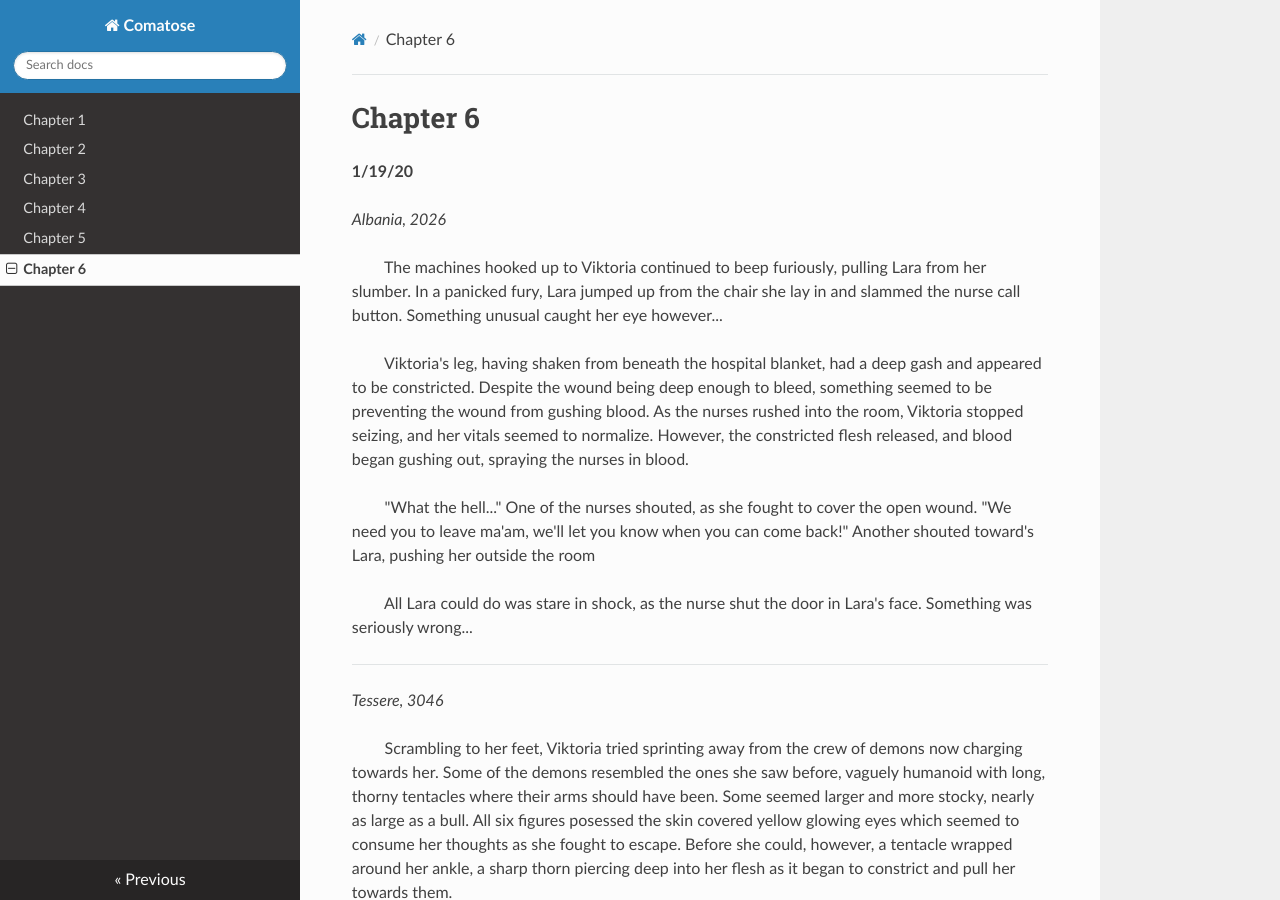
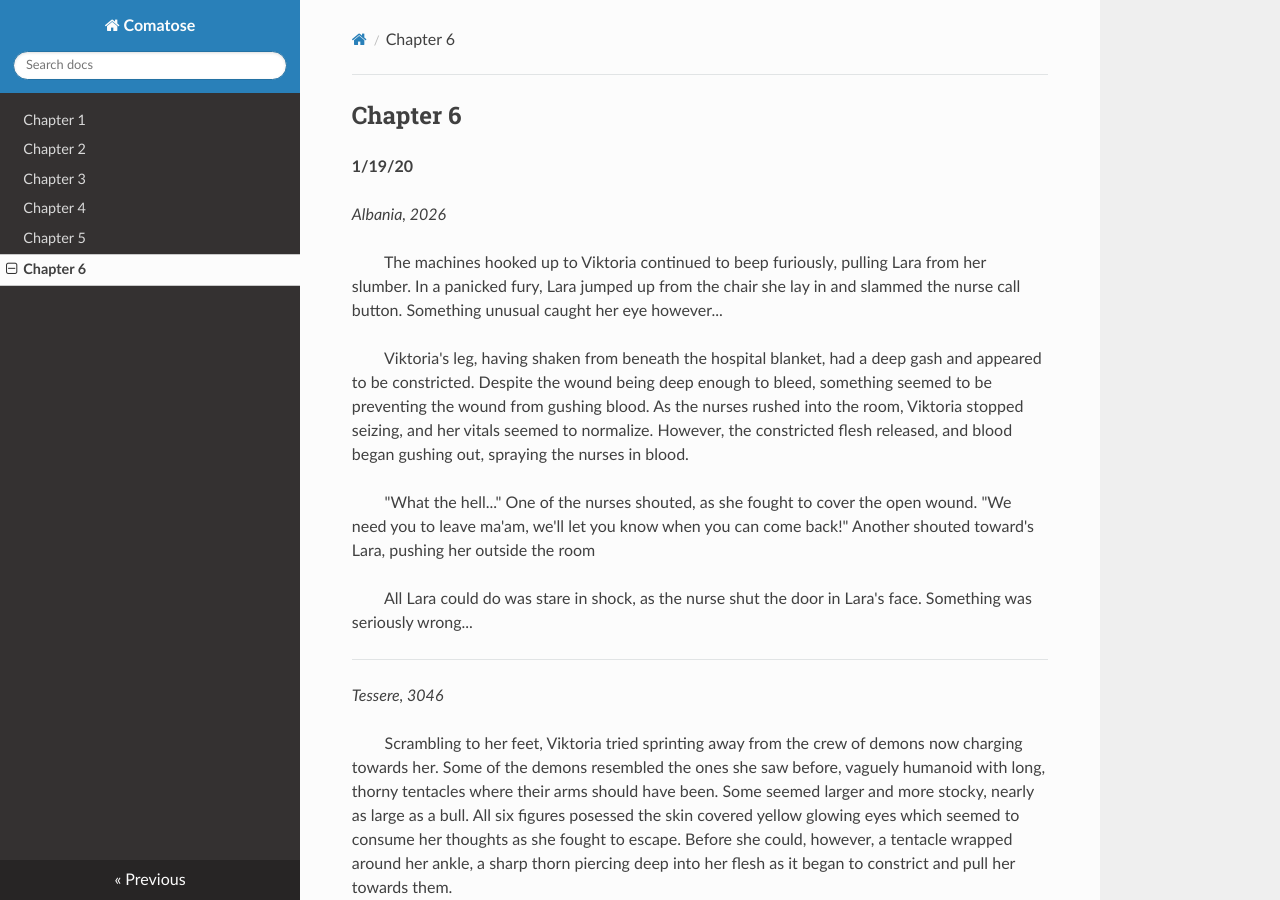
Before and after one commit to asibs121/Comatose, an MkDocs documentation site: the page built from docs/chap6.md, in a window 1280 px wide and 900 px high. Built offline with MkDocs 1.6.1, drawn with Linux system fonts in a browser that asks for light colours; nearby versions of some CDN libraries.

```diff
--- a/docs/chap6.md
+++ b/docs/chap6.md
@@ -1,6 +1,6 @@
 
 
-# Chapter 6
+## Chapter 6
 
 **1/19/20**
 
```
